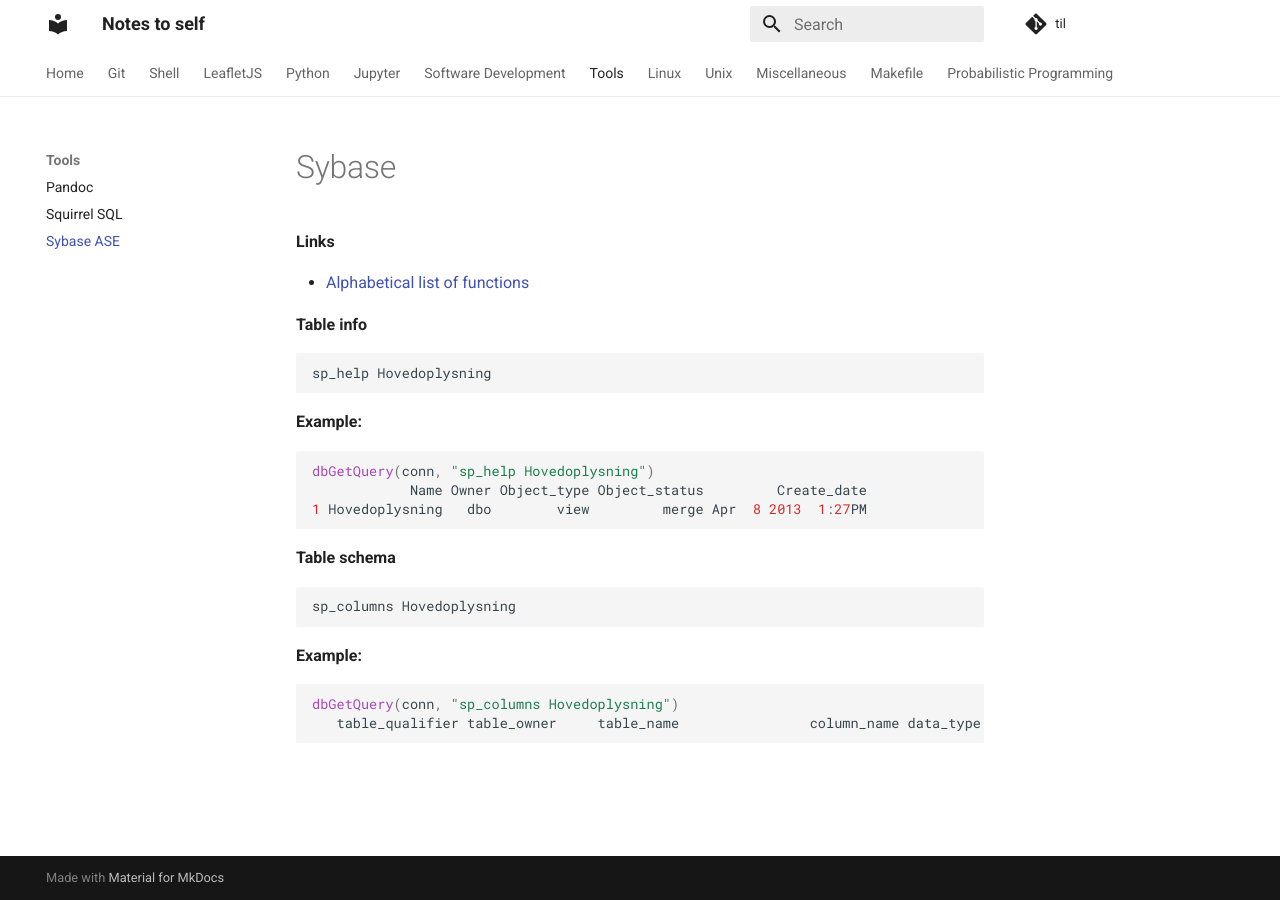
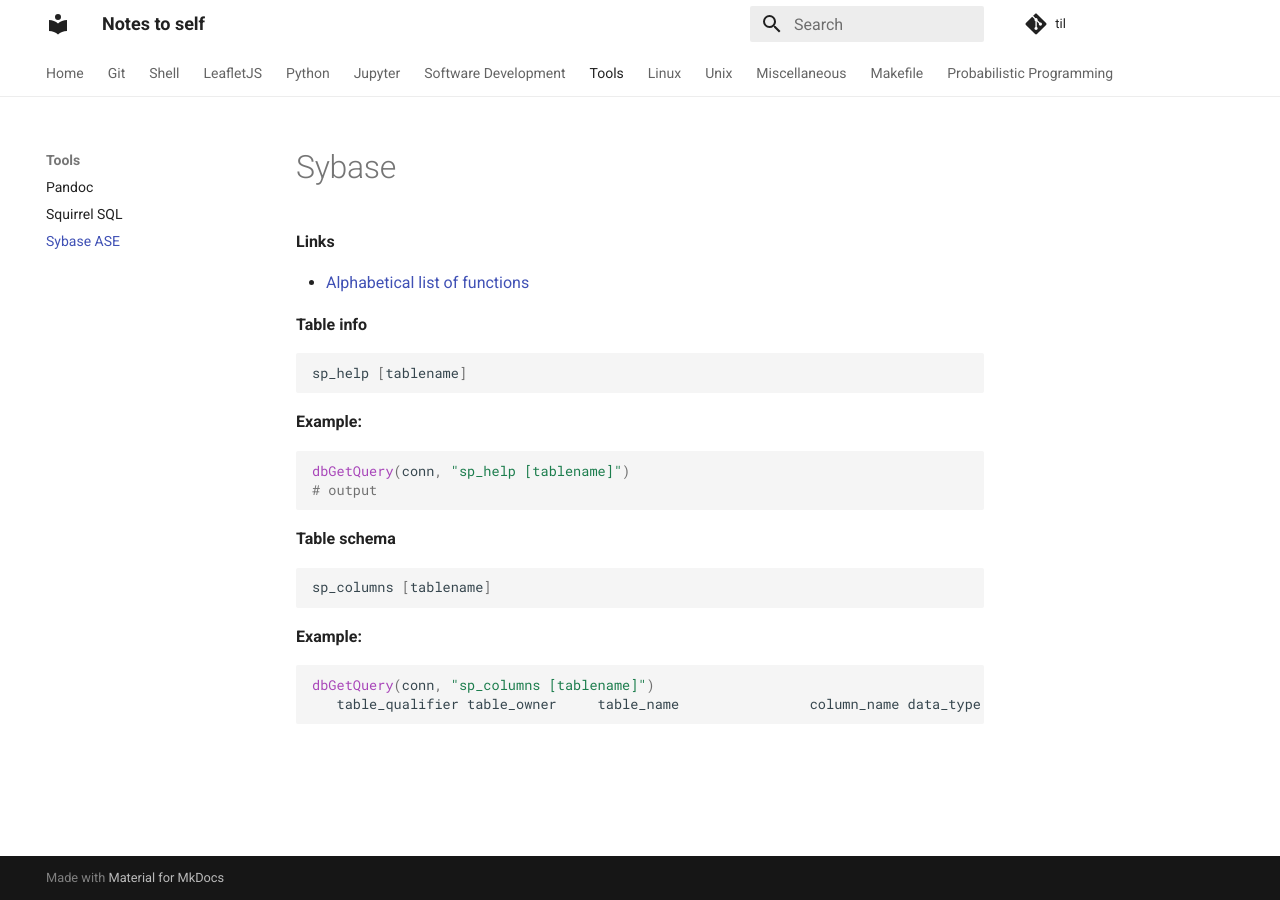
Before and after one commit to xidus/nts, an MkDocs documentation site: the page built from docs/sybase.md, in a window 1280 px wide. Built offline with MkDocs 1.6.1 and Material for MkDocs 9.7.7, drawn with Linux system fonts in a browser that asks for light colours; comment, search, counter and statistics services are not loaded.

Commit message:
docs: Replaced concrete table name with abstract placeholder name.

````diff
--- a/docs/sybase.md
+++ b/docs/sybase.md
@@ -9,26 +9,25 @@ __Links__
 __Table info__
 
 ```sql
-sp_help Hovedoplysning
+sp_help [tablename]
 ```
 
 __Example:__
 
 ```R
-dbGetQuery(conn, "sp_help Hovedoplysning")
-            Name Owner Object_type Object_status         Create_date
-1 Hovedoplysning   dbo        view         merge Apr  8 2013  1:27PM
+dbGetQuery(conn, "sp_help [tablename]")
+# output
 ```
 
 __Table schema__
 
 ```sql
-sp_columns Hovedoplysning
+sp_columns [tablename]
 ```
 
 __Example:__
 
 ```R
-dbGetQuery(conn, "sp_columns Hovedoplysning")
+dbGetQuery(conn, "sp_columns [tablename]")
    table_qualifier table_owner     table_name                column_name data_type type_name precision length scale    radix nullable remarks ss_data_type colid column_def sql_data_type sql_datetime_sub char_octet_length    ordinal_position is_nullable
 ```
````
